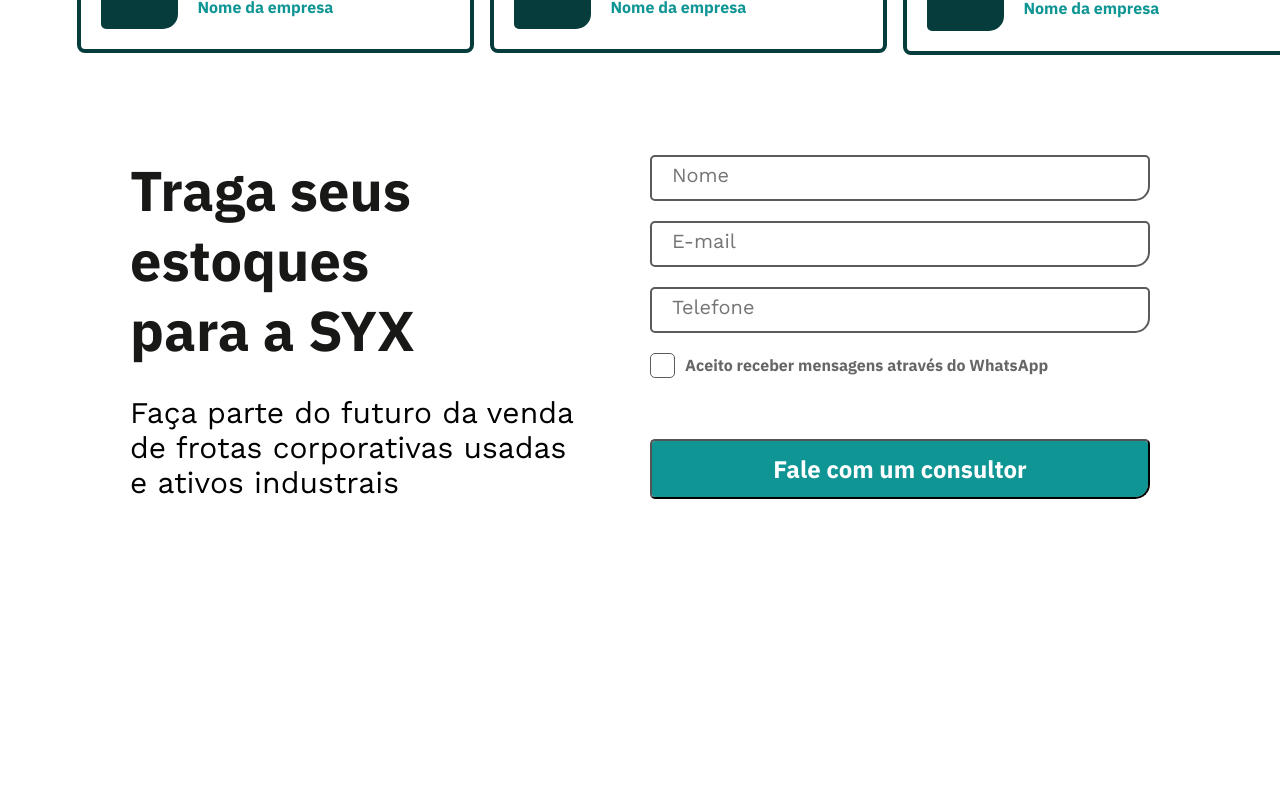
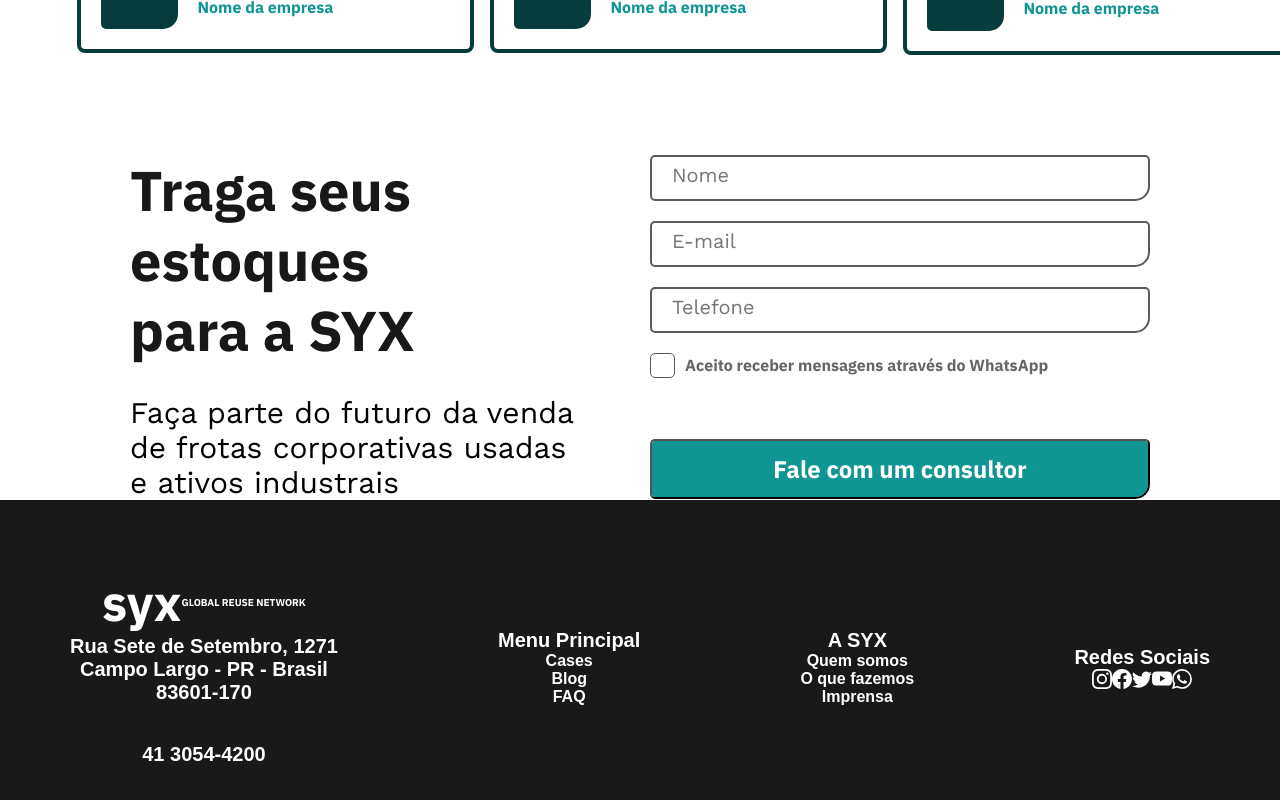
Before and after one commit to LuhBC-pixel/teste-syx, a Next.js app: page / in a window 1280 px wide. Shown: the part 2448-3248 px from the top of the page. Before the commit the page ends 2948 px from the top, so only its background shows below. Built offline with nearby package versions, Linux system fonts and the light colour scheme.

Commit message:
create footer

```diff
--- /dev/null
+++ b/src/components/Footer/index.js
@@ -0,0 +1,65 @@
+import {
+  BsInstagram,
+  BsFacebook,
+  BsTwitter,
+  BsYoutube,
+  BsWhatsapp,
+} from 'react-icons/bs';
+import {
+  Address,
+  Box,
+  BoxMain,
+  BoxTitle,
+  Container,
+  ContainerFooter,
+  Content,
+  Link,
+  MainTitle,
+  Separator,
+  SubTitle,
+  Title,
+} from './styles';
+
+export function Footer() {
+  return (
+    <Container>
+      <footer>
+        <ContainerFooter>
+          <BoxMain>
+            <BoxTitle>
+              <Title>syx</Title>
+              <SubTitle>GLOBAL REUSE NETWORK</SubTitle>
+            </BoxTitle>
+            <Address>Rua Sete de Setembro, 1271</Address>
+            <Address>Campo Largo - PR - Brasil</Address>
+            <Address>83601-170</Address>
+            <Separator />
+            <Address>41 3054-4200</Address>
+          </BoxMain>
+          <Content>
+            <MainTitle>Menu Principal</MainTitle>
+            <Link>Cases</Link>
+            <Link>Blog</Link>
+            <Link>FAQ</Link>
+          </Content>
+          <Content>
+            <MainTitle>A SYX</MainTitle>
+            <Link>Quem somos</Link>
+            <Link>O que fazemos</Link>
+            <Link>Imprensa</Link>
+          </Content>
+          <Content>
+            <MainTitle>Redes Sociais</MainTitle>
+            <Box>
+              <BsInstagram size={20} color='#fff' />
+              <BsFacebook size={20} color='#fff' />
+              <BsTwitter size={20} color='#fff' />
+              <BsYoutube size={20} color='#fff' />
+              <BsWhatsapp size={20} color='#fff' />
+            </Box>
+          </Content>
+        </ContainerFooter>
+      </footer>
+    </Container>
+  );
+}
--- /dev/null
+++ b/src/components/Footer/styles.js
@@ -0,0 +1,88 @@
+import styled from 'styled-components';
+import { FONTS } from '../../styles/theme';
+
+export const Container = styled.div`
+  width: 100%;
+  height: 24.75rem;
+  background-color: #191919;
+  padding: 4.375rem;
+`;
+
+export const ContainerFooter = styled.div`
+  display: flex;
+  align-items: center;
+  justify-content: space-between;
+`;
+
+export const BoxMain = styled.div`
+  display: flex;
+  flex-direction: column;
+  align-items: center;
+  justify-content: center;
+`;
+
+export const BoxTitle = styled.div`
+  display: flex;
+  align-items: center;
+  justify-content: center;
+`;
+
+export const Title = styled.h3`
+  font-style: normal;
+  font-weight: bold;
+  font-size: 50px;
+  font-family: ${FONTS.FontfamilyIbmPlexSans};
+  color: #fff;
+`;
+
+export const SubTitle = styled.p`
+  font-style: normal;
+  font-weight: normal;
+  font-size: 10px;
+  font-family: ${FONTS.FontfamilyIbmPlexSans};
+  color: #fff;
+`;
+
+export const Address = styled.span`
+  font-style: normal;
+  font-weight: bold;
+  font-size: 20px;
+  line-spacing: ${FONTS.LineSpacing50}
+  font-family: ${FONTS.FontfamilyIbmPlexSans};
+  color: #fff;
+`;
+
+export const Separator = styled.div`
+  margin-top: 2.438rem;
+`;
+
+export const Content = styled.div`
+  display: flex;
+  flex-direction: column;
+  align-items: center;
+  justify-content: center;
+`;
+
+export const MainTitle = styled.span`
+  font-style: normal;
+  font-weight: bold;
+  font-size: 20px;
+  line-spacing: ${FONTS.LineSpacing50}
+  font-family: ${FONTS.FontfamilyIbmPlexSans};
+  color: #fff;
+`;
+
+export const Link = styled.p`
+  font-style: normal;
+  font-weight: bold;
+  font-size: 16px;
+  line-spacing: ${FONTS.LineSpacing50}
+  font-family: ${FONTS.FontfamilyIbmPlexSans};
+  color: #fff;
+`;
+
+export const Box = styled.div`
+  display: flex;
+  align-items: center;
+  justify-content: center;
+`;
--- a/src/pages/index.js
+++ b/src/pages/index.js
@@ -1,5 +1,6 @@
 import { Cases } from '../components/Cases';
 import { Comment } from '../components/Comment';
+import { Footer } from '../components/Footer';
 import { Hero } from '../components/Hero';
 import { Navbar } from '../components/Navbar';
 import { Recovery } from '../components/Recovery';
@@ -27,7 +28,7 @@
           <SYKForm />
         </div>
       </div>
-      <div></div>
+      <Footer />
     </>
   );
 }
```
